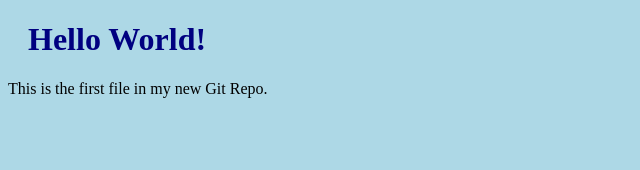
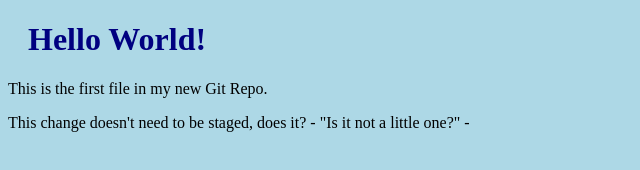
Before and after one commit to mvetom/hello-world, a plain HTML site: page index.html in a window 1280 px wide. Shown: the whole page, without its empty margins (0-640 px from the left). Drawn offline with Linux system fonts and the light colour scheme.

Commit message:
Updated index.html with a new paragraph

```diff
--- a/index.html
+++ b/index.html
@@ -9,6 +9,8 @@
 
 <h1> Hello World! </h1>
 <p> This is the first file in my new Git Repo. </p>
-
+<p> This change doesn't need to be staged, does it?
+ - "Is it not a little one?"  -
+</p>
 </body>
 </html>
```
